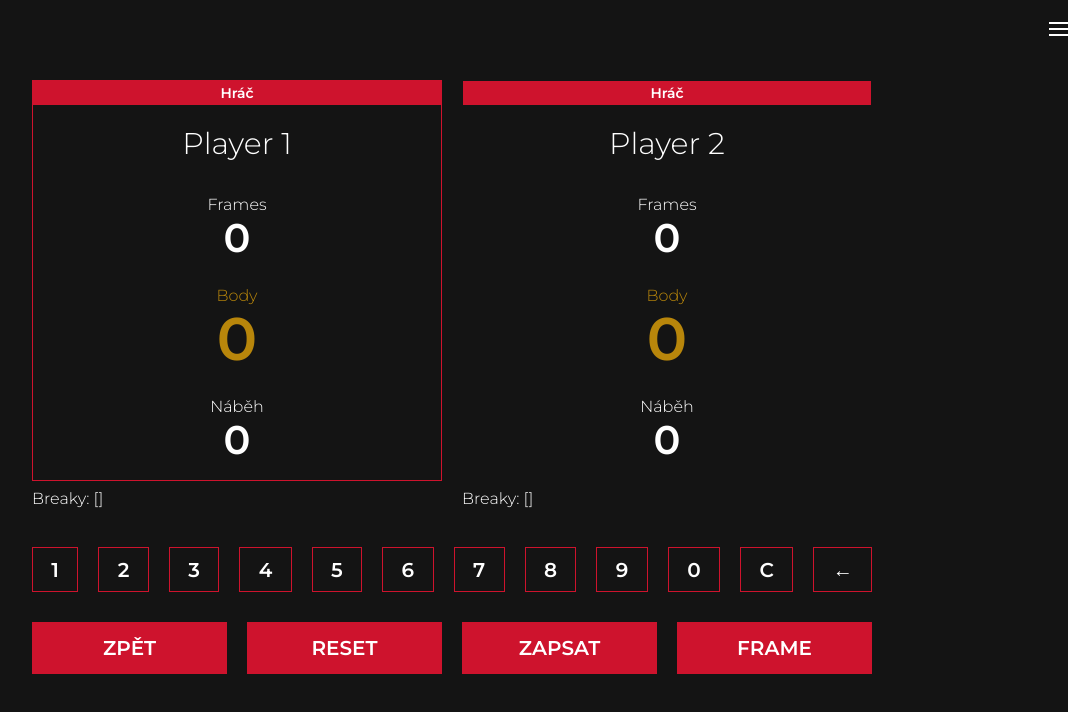
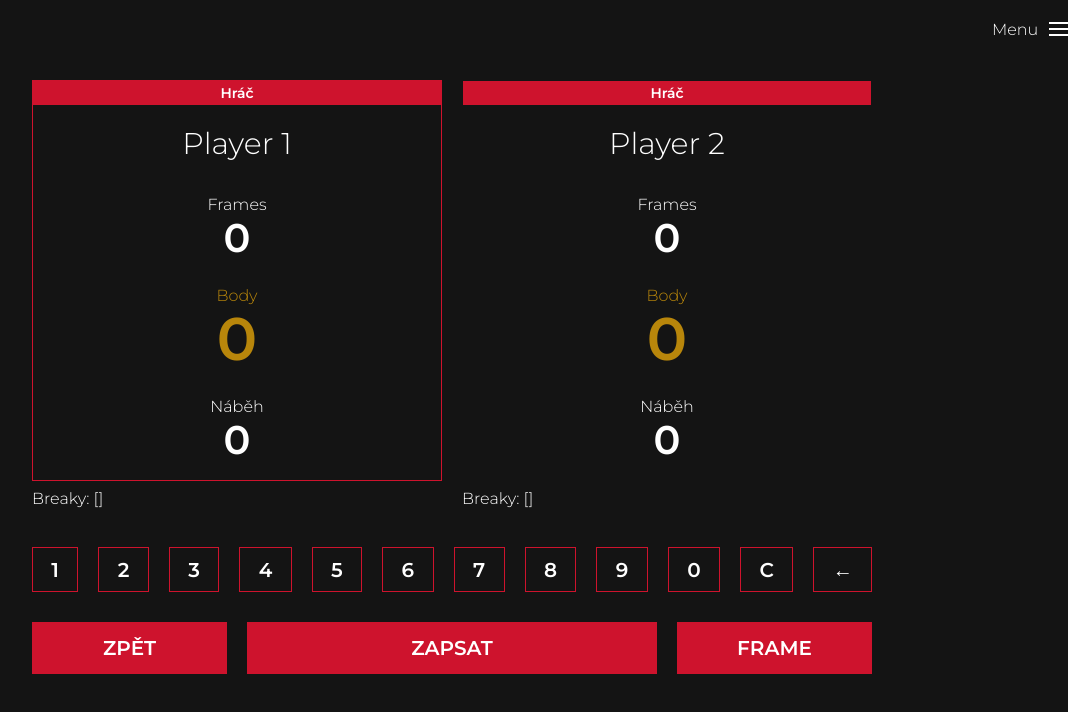
Before and after one commit to Jirka-C/snooker-scoreboard, a React (Create React App) app: page / in a window 1280 px wide. Shown: the top 712 px of the page, without its empty margins (188-1256 px from the left). Built offline with nearby package versions, Linux system fonts and the light colour scheme.

Commit message:
Toggler menu, reset to menu

```diff
--- a/public/css/style.css
+++ b/public/css/style.css
@@ -732,6 +732,11 @@ a:hover {
   right: 10px;
   z-index: 11;
 }
+.navbar-toggler div {
+  left: -50px;
+  position: absolute;
+  top: 12px;
+}
 .navbar-toggler span {
   position: absolute;
   display: block;
--- a/src/Views/ScoreBoard.js
+++ b/src/Views/ScoreBoard.js
@@ -163,6 +163,7 @@ function ScoreBoard() {
 	const reset = () => {
 		setPlayerOne({id: 1, name: "Player 1", active: true, frames: 0, score: 0, break: 0, breaks: []});
 		setPlayerTwo({id: 2, name: "Player 2", active: false, frames: 0, score: 0, break: 0, breaks: []});
+		handleTogglerClick();
 	}
 
 	const setData = (data) => {
@@ -206,6 +207,7 @@ function ScoreBoard() {
 		<>
 			<ToastAlert toastStatus={toastStatus} />
 			<div className={`navbar-toggler ${sidebarActive ? "navbar-toggler--close" : ""}`} onClick={handleTogglerClick}>
+				<div>Menu</div>
 				<span></span>
 			</div>
 			<nav id="sidebar" className={`sidebar ${sidebarActive ? "sidebar--active" : ""}`}>
@@ -213,6 +215,7 @@ function ScoreBoard() {
 					<div className="sidebar__buttons">
 						<div className="button" onClick={save}>{strings.ScoreBoard.save}</div>
 						<Link to={`/games`} className="button">{strings.ScoreBoard.history}</Link>
+						<div className="button" onClick={reset}>{strings.ScoreBoard.reset}</div>
 					</div>
 				</div>
 			</nav>
@@ -250,10 +253,7 @@ function ScoreBoard() {
 						<div className="col-3">
 							<div className="button" onClick={backStatus}>{strings.ScoreBoard.back}</div>
 						</div>
-						<div className="col-3">
-							<div className="button" onClick={reset}>{strings.ScoreBoard.reset}</div>
-						</div>
-						<div className="col-3">
+						<div className="col-6">
 							<div className="button" onClick={changePlayer}>{strings.ScoreBoard.enter}</div>
 						</div>
 						<div className="col-3">
--- a/src/styles/less/components/navbar-toggler.less
+++ b/src/styles/less/components/navbar-toggler.less
@@ -9,6 +9,12 @@
 	top: 10px;
     right: 10px;
     z-index: 11;
+
+	div{
+		left: -50px;
+		position: absolute;
+		top: 12px;
+	}
 
 	span {
 		position: absolute;
```
